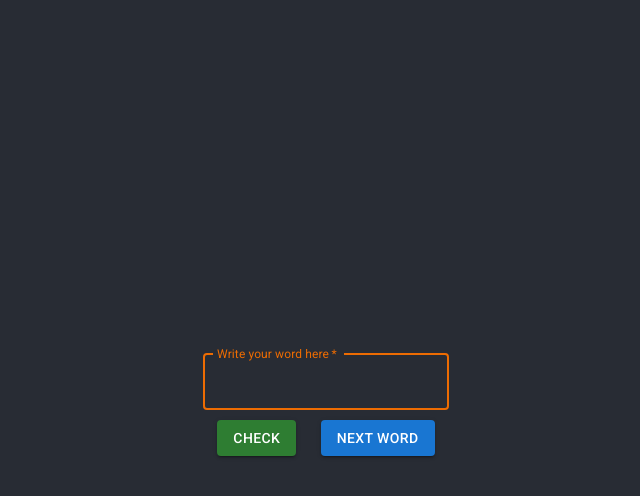
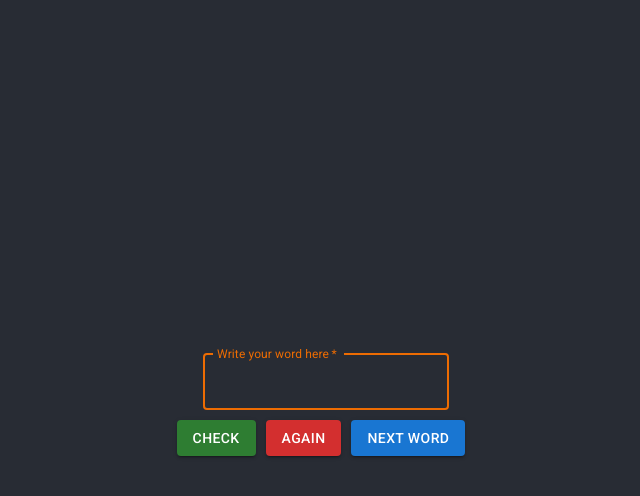
Before and after one commit to rganeyev/rettendon-spellcheck, a React (Create React App) app: page / in a window 1280 px wide. Both pictures are taken after a click on the button "NEXT WORD". Shown: the top 496 px of the page, without its empty margins (314-954 px from the left). Built offline with nearby package versions, Linux system fonts and the light colour scheme.

Commit message:
again button + next button

```diff
--- a/src/App.css
+++ b/src/App.css
@@ -29,6 +29,6 @@
 }
 
 .button {
-  padding-left: 10px;
+  margin-right: 10px !important;
   padding-right: 10px;
 }
--- a/src/WordsContainer.react.tsx
+++ b/src/WordsContainer.react.tsx
@@ -4,33 +4,67 @@ import Button from "@mui/material/Button";
 import { useCallback, useState } from "react";
 import "./App.css";
 
-const words = ["accident", "accidentally", "actually", "actual", "arrive", "although", "build", "breath", "breathe", "calendar", "early", "extreme", "entrance", "pearl", "various", "reign"];
+const words = [
+    "accident",
+    "accidentally",
+    "actually",
+    "actual",
+    "arrive",
+    "although",
+    "build",
+    "breath",
+    "breathe",
+    "calendar",
+    "early",
+    "extreme",
+    "entrance",
+    "pearl",
+    "various",
+    "reign",
+];
+
 function getRandomWord(): string {
     return words[Math.floor(Math.random() * words.length)];
+}
+
+function playWord(word: string): void {
+    var msg = new SpeechSynthesisUtterance();
+    msg.text = word;
+    window.speechSynthesis.speak(msg);
 }
 
 export default function WordsContainer() {
     const [selectedWord, setSelectedWord] = useState<string | null>(null);
     const [typedWord, setTypedWord] = useState<string>("");
+    const [isCorrect, setIsCorrect] = useState(true);
 
-    const onButtonClick = useCallback(() => {
+    const onNextWordClick = useCallback(() => {
         var word = getRandomWord();
         setSelectedWord(word);
         setTypedWord("");
+        setIsCorrect(false);
 
-        var msg = new SpeechSynthesisUtterance();
-        msg.text = word;
-        window.speechSynthesis.speak(msg);
+        playWord(word)
     }, []);
 
+    const onRepeatWord = useCallback(() => {
+        if (selectedWord != null) {
+            playWord(selectedWord);
+        }
+    }, [selectedWord]);
+
     const onWordCheck = useCallback(async () => {
-        const isCorrect = typedWord.toLowerCase().trim() === selectedWord?.toLowerCase();
-        const soundName = isCorrect ? "https://mindskills.online/static/audio/audio_for_menar_games/sounds/success.mp3" : "https://mindskills.online/static/audio/audio_for_menar_games/sounds/error.mp3";
+        const isCorrectLocal =
+            typedWord.toLowerCase().trim() === selectedWord?.toLowerCase();
+        const soundName = isCorrectLocal
+            ? "https://mindskills.online/static/audio/audio_for_menar_games/sounds/success.mp3"
+            : "https://mindskills.online/static/audio/audio_for_menar_games/sounds/error.mp3";
         const audio = new Audio(soundName);
         await audio.play();
-        alert(isCorrect ? "Correct!" : "Not correct");
+        setIsCorrect(isCorrectLocal);
+        alert(isCorrectLocal ? "Correct!" : "Not correct");
 
-        setTypedWord("");
+
     }, [typedWord, selectedWord]);
 
     const onFormCheck = useCallback(
@@ -43,13 +77,9 @@ export default function WordsContainer() {
 
     return (
         <div>
-            {selectedWord != null && (
-                <form
-                    autoComplete="off"
-                    className="elements"
-                    onSubmit={onFormCheck}
-                >
-                    <FormControl sx={{ width: '15ch' }}>
+            {selectedWord != null && !isCorrect && (
+                <form autoComplete="off" className="elements" onSubmit={onFormCheck}>
+                    <FormControl sx={{ width: "15ch" }}>
                         <TextField
                             autoComplete="off"
                             id="standard-outlined"
@@ -68,7 +98,7 @@ export default function WordsContainer() {
                 </form>
             )}
             <div className="buttons">
-                {selectedWord != null && (
+                {selectedWord != null && !isCorrect && (
                     <Button
                         onClick={onWordCheck}
                         variant="contained"
@@ -77,8 +107,23 @@ export default function WordsContainer() {
                     >
                         Check
                     </Button>
+
                 )}
-                <Button onClick={onButtonClick} variant="contained" className="button">
+                {selectedWord != null && !isCorrect && (
+                    <Button
+                        onClick={onRepeatWord}
+                        variant="contained"
+                        color="error"
+                        className="button"
+                    >
+                        Again
+                    </Button>
+                )}
+                <Button
+                    onClick={onNextWordClick}
+                    variant="contained"
+                    className="button"
+                >
                     Next word
                 </Button>
             </div>
```
